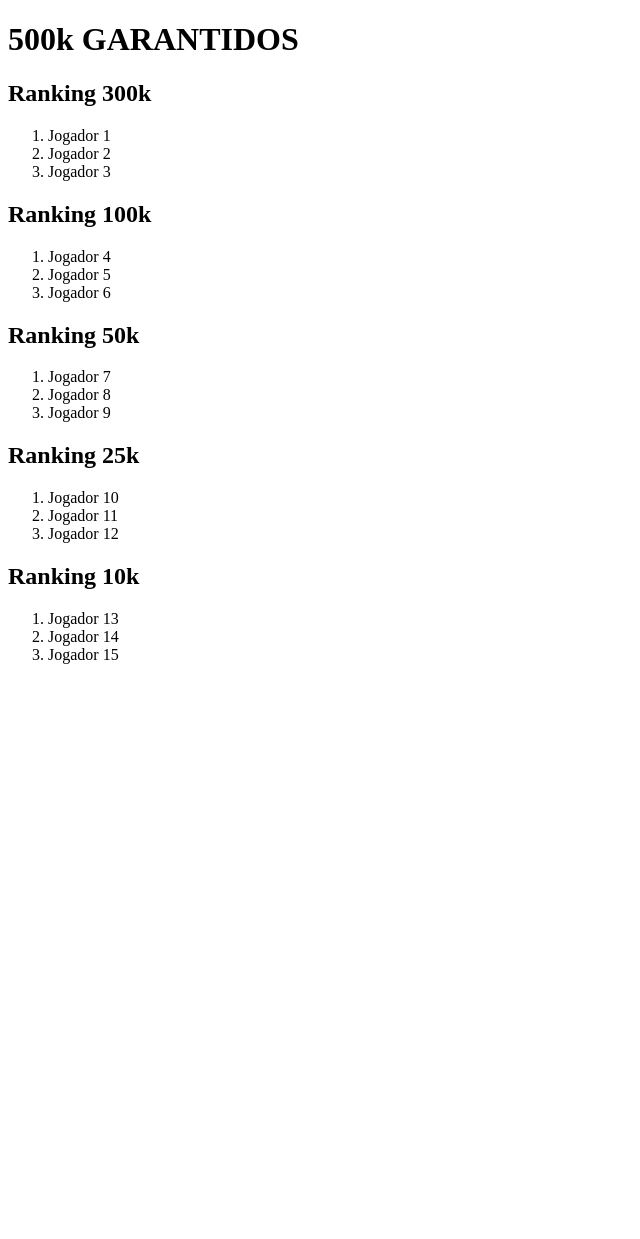
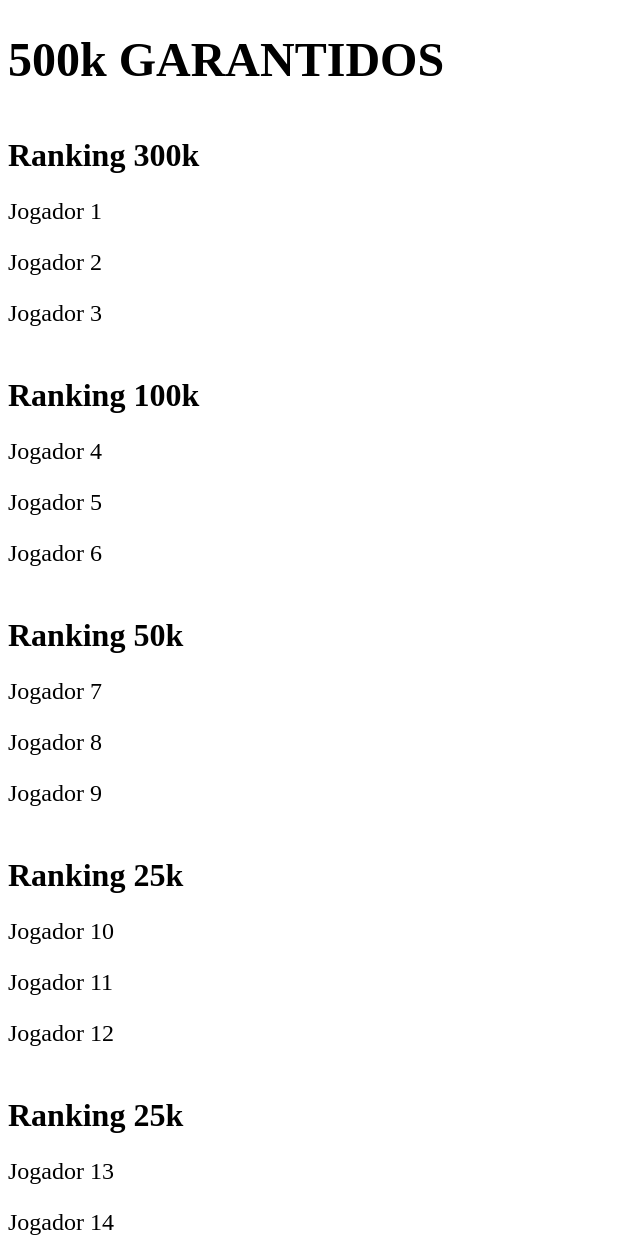
Before and after one commit to saulorosar/lbc, a plain HTML site: page index.html in a window 1280 px wide. Shown: the top 1239 px of the page, without its empty margins (0-640 px from the left). Before the commit the page ends 800 px from the top, so only its background shows below. Drawn offline with Linux system fonts and the light colour scheme.

Commit message:
Update index.html

```diff
--- a/index.html
+++ b/index.html
@@ -1,39 +1,86 @@
 <!DOCTYPE html>
 <html>
   <head>
+    <meta charset="UTF-8">
     <title>Liga Balneário Camboriú de Poker</title>
+
+    <style>
+      --zombie: #e4d79b;
+      --cobalt: #0444b4;
+      --lochmara: #0474bb;
+      --log-cabin: #191e15;
+      --fiord: #385469;
+      --yukon-gold: #846c04;
+      --danube: #6c94d4;
+      --bahama-blue: #045a9a;
+      --cerulean-blue: #245cbc;
+
+      .container {
+        max-width: 1000px;
+        margin: 0 auto;
+        text-align: center;
+      }
+
+      h1 {
+        font-size: 3em;
+        color: var(--cobalt);
+        margin-bottom: 50px;
+      }
+
+      .ranking {
+        margin-bottom: 50px;
+        color: var(--log-cabin);
+      }
+
+      .ranking h2 {
+        font-size: 2em;
+        margin-bottom: 20px;
+      }
+
+      .ranking p {
+        font-size: 1.5em;
+      }
+    </style>
   </head>
+
   <body>
-    <h1>500k GARANTIDOS</h1>
-    <h2>Ranking 300k</h2>
-    <ol>
-      <li>Jogador 1</li>
-      <li>Jogador 2</li>
-      <li>Jogador 3</li>
-    </ol>
-    <h2>Ranking 100k</h2>
-    <ol>
-      <li>Jogador 4</li>
-      <li>Jogador 5</li>
-      <li>Jogador 6</li>
-    </ol>
-    <h2>Ranking 50k</h2>
-    <ol>
-      <li>Jogador 7</li>
-      <li>Jogador 8</li>
-      <li>Jogador 9</li>
-    </ol>
-    <h2>Ranking 25k</h2>
-    <ol>
-      <li>Jogador 10</li>
-      <li>Jogador 11</li>
-      <li>Jogador 12</li>
-    </ol>
-    <h2>Ranking 10k</h2>
-    <ol>
-      <li>Jogador 13</li>
-      <li>Jogador 14</li>
-      <li>Jogador 15</li>
-    </ol>
+    <div class="container">
+      <h1>500k GARANTIDOS</h1>
+
+      <div class="ranking">
+        <h2>Ranking 300k</h2>
+        <p>Jogador 1</p>
+        <p>Jogador 2</p>
+        <p>Jogador 3</p>
+      </div>
+
+      <div class="ranking">
+        <h2>Ranking 100k</h2>
+        <p>Jogador 4</p>
+        <p>Jogador 5</p>
+        <p>Jogador 6</p>
+      </div>
+
+      <div class="ranking">
+        <h2>Ranking 50k</h2>
+        <p>Jogador 7</p>
+        <p>Jogador 8</p>
+        <p>Jogador 9</p>
+      </div>
+
+      <div class="ranking">
+        <h2>Ranking 25k</h2>
+        <p>Jogador 10</p>
+        <p>Jogador 11</p>
+        <p>Jogador 12</p>
+      </div>
+
+      <div class="ranking">
+        <h2>Ranking 25k</h2>
+        <p>Jogador 13</p>
+        <p>Jogador 14</p>
+        <p>Jogador 15</p>
+      </div>
+    </div>
   </body>
 </html>
```
